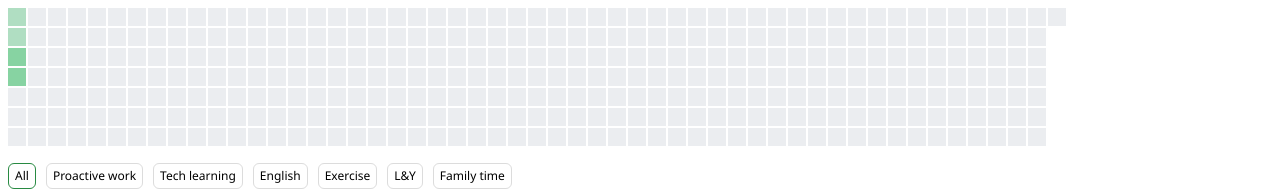
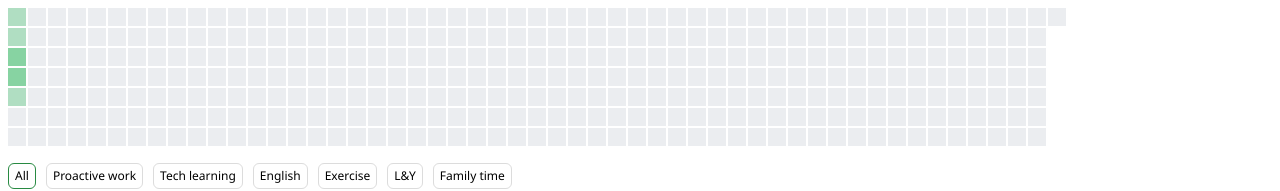
Before and after one commit to yuleicul/what-did-you-do-today, a SvelteKit app: page / in a window 1280 px wide. Shown: the top 191 px of the page. Built offline with nearby package versions, Linux system fonts and the light colour scheme.

Commit message:
Update +page.server.js

```diff
--- a/src/routes/+page.server.js
+++ b/src/routes/+page.server.js
@@ -66,6 +66,13 @@ export function load() {
         icon: iconObject.testingLibrary,
         type: 'Tech learning'
       }
+    ],
+    '1/5/2023': [
+      {
+        description: 'Learned knowledge of layerXY, clientXY, scrollTop and scrollLeft. To learn: Raphael.js and RxJS',
+        icon: iconObject.ketcher,
+        type: 'Proactive work'
+      }
     ]
   };
 
```
